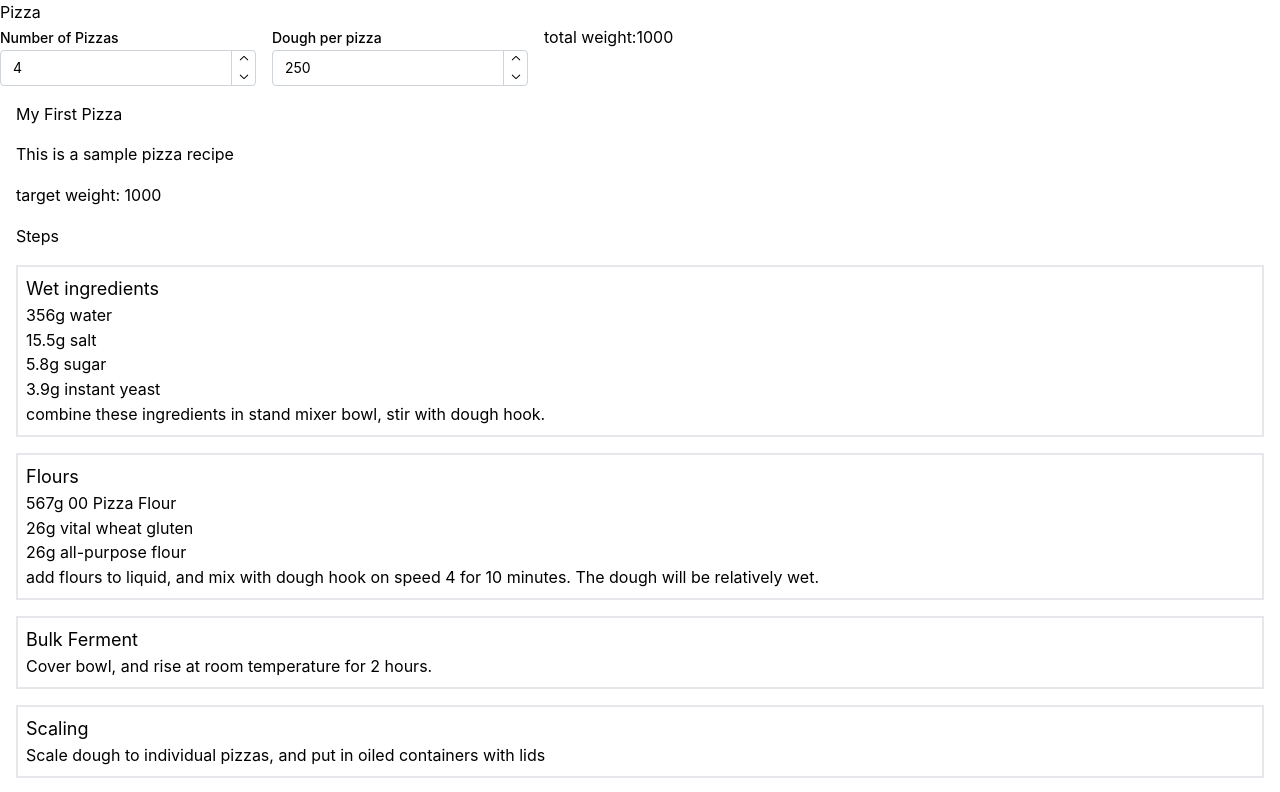
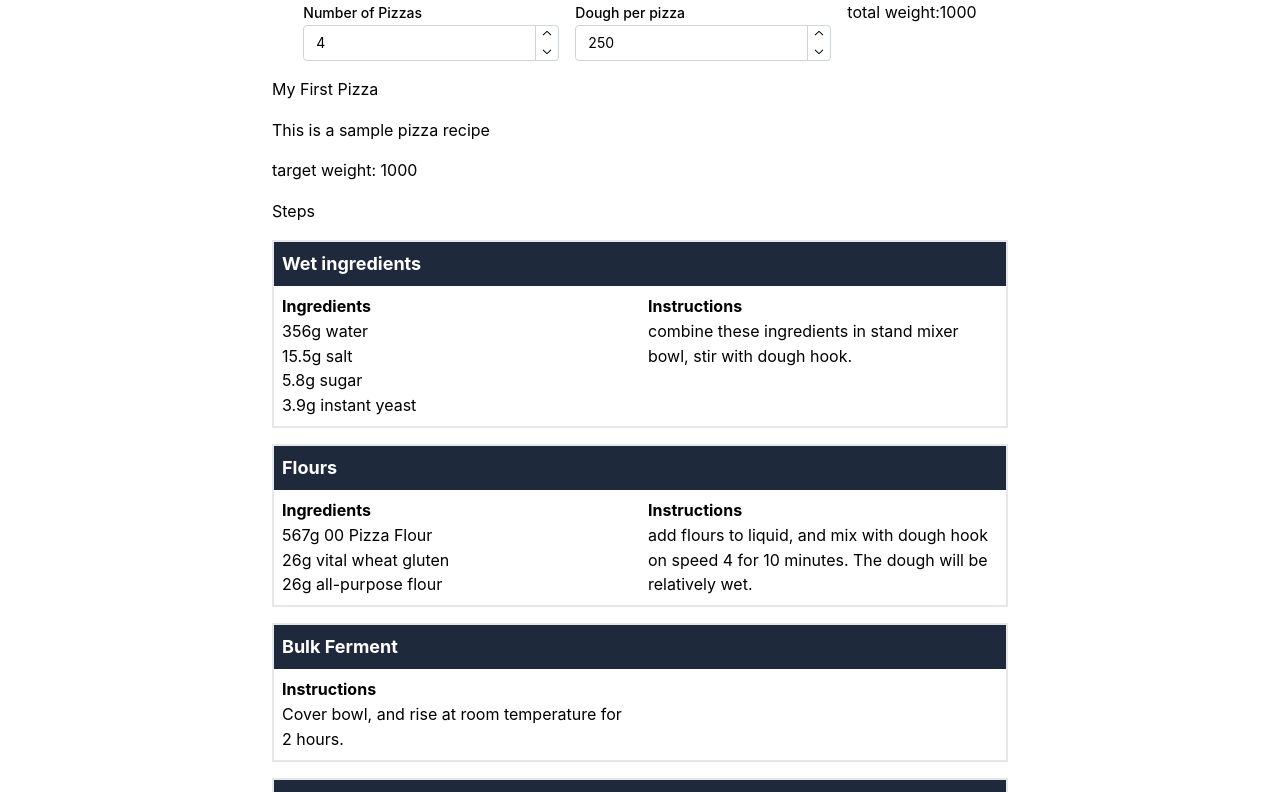
Before and after one commit to klalicki/bakers-mode, a React (Create React App) app: page / in a window 1280 px wide. Shown: the top 792 px of the page. Built offline with nearby package versions, Linux system fonts and the light colour scheme.

Commit message:
improves heading structure, adds a bit more styling

```diff
--- a/src/App.tsx
+++ b/src/App.tsx
@@ -5,17 +5,16 @@ import "@mantine/core/styles.css";
 
 const App = () => {
   return (
-    <ScalerWrapper>
-      <main>
-        <section>
-          <h1>Pizza</h1>
-        </section>
-        <section>
+    <div className="flex flex-col items-center">
+      <ScalerWrapper>
+        <header className="max-w-3-xl">
           <TargetScaleSetter />
-        </section>
-        <RecipeViewer />
-      </main>
-    </ScalerWrapper>
+        </header>
+        <main className="max-w-3xl">
+          <RecipeViewer />
+        </main>
+      </ScalerWrapper>
+    </div>
   );
 };
 export default App;
--- a/src/components/RecipeStepDisplay/RecipeStepDisplay.tsx
+++ b/src/components/RecipeStepDisplay/RecipeStepDisplay.tsx
@@ -1,5 +1,4 @@
 import type { RecipeIngredient, RecipeStep } from "../../types/RecipeDataTypes";
-import { Card } from "@mantine/core";
 const formatWeight = (value: any) => {
   if (value < 20) {
     return value.toFixed(1);
@@ -16,8 +15,14 @@ export const RecipeStepDisplay = ({
   ingredientList: RecipeIngredient[];
 }) => {
   return (
-    <article className="border-2 p-2">
-      <h2 className=" text-lg">{stepData.title}</h2>
+    <article className="border-2 ">
+      <h3 className=" text-lg p-2 bg-slate-800 text-white font-bold">
+        {stepData.title}
+      </h3>
+      <div className="grid grid-cols-1 sm:grid-cols-2">
+        {stepData.ingredients.length > 0 && (
+          <section className="p-2 flex-auto ">
+            <h4 className="font-bold">Ingredients</h4>
             <ul>
               {stepData.ingredients.map((item) => {
                 const ingredientName = ingredientList.find((ing) => {
@@ -31,7 +36,13 @@ export const RecipeStepDisplay = ({
                 );
               })}
             </ul>
+          </section>
+        )}
+        <section className="p-2 flex-1">
+          <h4 className="font-bold">Instructions</h4>
           <p>{stepData.text}</p>
+        </section>
+      </div>
     </article>
   );
 };
--- a/src/components/RecipeViewer/RecipeViewer.tsx
+++ b/src/components/RecipeViewer/RecipeViewer.tsx
@@ -9,16 +9,16 @@ export const RecipeViewer = () => {
 
   return (
     <section className="p-4 flex flex-col gap-4">
-      <h2>{scaledRecipe.title}</h2>
-      <h3>{scaledRecipe.description}</h3>
+      <h1>{scaledRecipe.title}</h1>
+      <p>{scaledRecipe.description}</p>
       <p>target weight: {targetWeight}</p>
-      <h3>Steps</h3>
+      <h2>Steps</h2>
       {scaledRecipe.steps.map((step) => {
         return (
           <RecipeStepDisplay stepData={step} ingredientList={ingredientList} />
         );
       })}
-      <h3>Cooking Notes</h3>
+      <h2>Cooking Notes</h2>
       <ul>
         {scaledRecipe.cookingNotes.map((item) => {
           return <li>{item}</li>;
```
Lines whose indentation alone changed are shown as unchanged.
